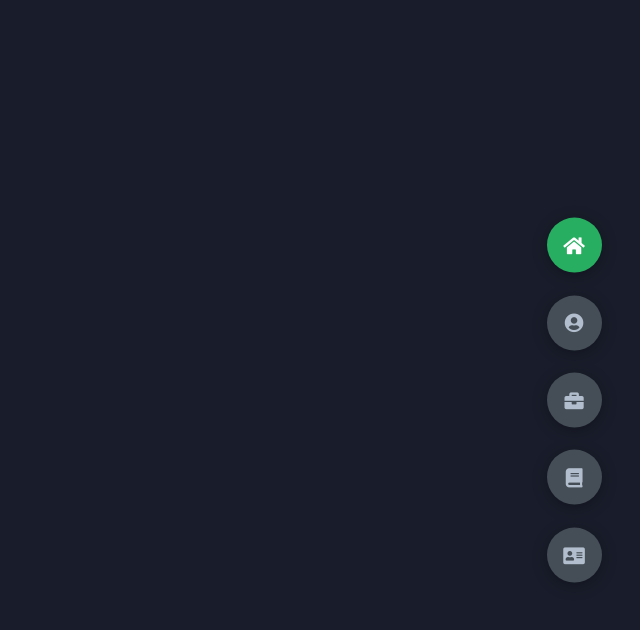
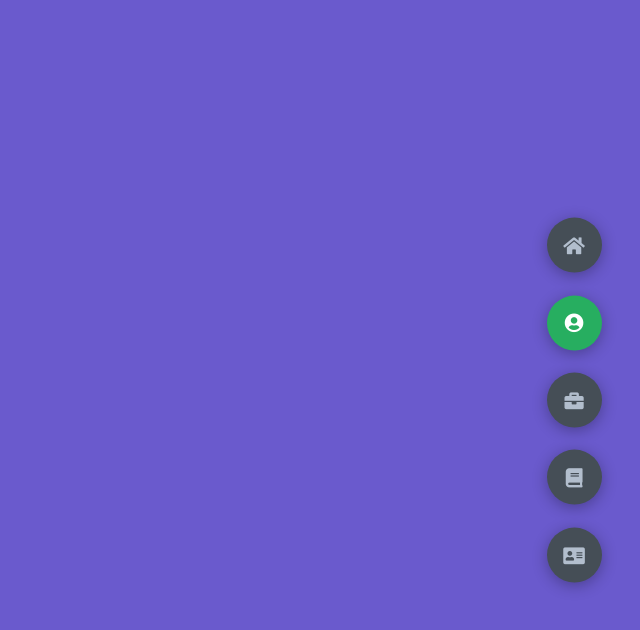
Before and after one commit to LilCronch05/Portfolio, a plain HTML site: page index.html in a window 1280 px wide. Both pictures are taken after a click on the element 1214 px from the left and 322 px from the top of the page. Shown: the whole page, without its empty margins (640-1280 px from the left). Drawn offline with nearby package versions, Linux system fonts and the light colour scheme; files that its build step writes are made by us from their sources.

Commit message:
progress #2

```diff
--- a/app.js
+++ b/app.js
@@ -4,19 +4,34 @@ const sectBtn = document.querySelectorAll('.control');
 const allSections = document.querySelector('.main-content');
 
 
-function pageTransitions(){
+function PageTransitions(){
     //Button click active class
     for(let i = 0; i < sectBtn.length; i++){
         sectBtn[i].addEventListener('click', function(){
             let currentBtn = document.querySelectorAll('.active-btn');
             currentBtn[0].className = currentBtn[0].className.replace('active-btn', '');
-            this.className += 'active-btn';
+            this.className += ' active-btn';
         })
     }
 
     //Sectinons active class
     allSections.addEventListener('click', (e) =>{
-        console.log(e.target);
+        const id = e.target.dataset.id;
+        if(id){
+            //remove selected from the other btns
+            sectBtns.forEach((btn) =>{
+                btn.classList.remove('active')
+            })
+            e.target.classList.add('active')
+
+            //hide other sections
+            sections.forEach((sections) =>{
+                sections.classList.remove('active')
+            })
+
+            const element = document.getElementById(id);
+            element.classList.add('active');
+        }
     })
 }
 
--- a/styles/style.scss
+++ b/styles/style.scss
@@ -70,7 +70,7 @@ section{
 .sec3{
     display: none;
     transform: translateY(0) scale(1);
-    background-color: yellow;
+    background-color: rgb(194, 205, 90);
 }
 
 .sec4{
@@ -83,6 +83,19 @@ section{
     display: none;
     transform: translateY(0) scale(1);
     background-color: rgba(238, 228, 255, 0.3);
+}
+
+.active{
+    display: block;
+    animation: scaleAnim 1s ease-in-out;
+    @keyframes scaleAnime {
+        0%{
+            transform: translateY(-100%) scale(0)
+        }
+        100%{
+            transform: translateY(-100%) scale(0)
+        }
+    }
 }
 
 //Controls
```
